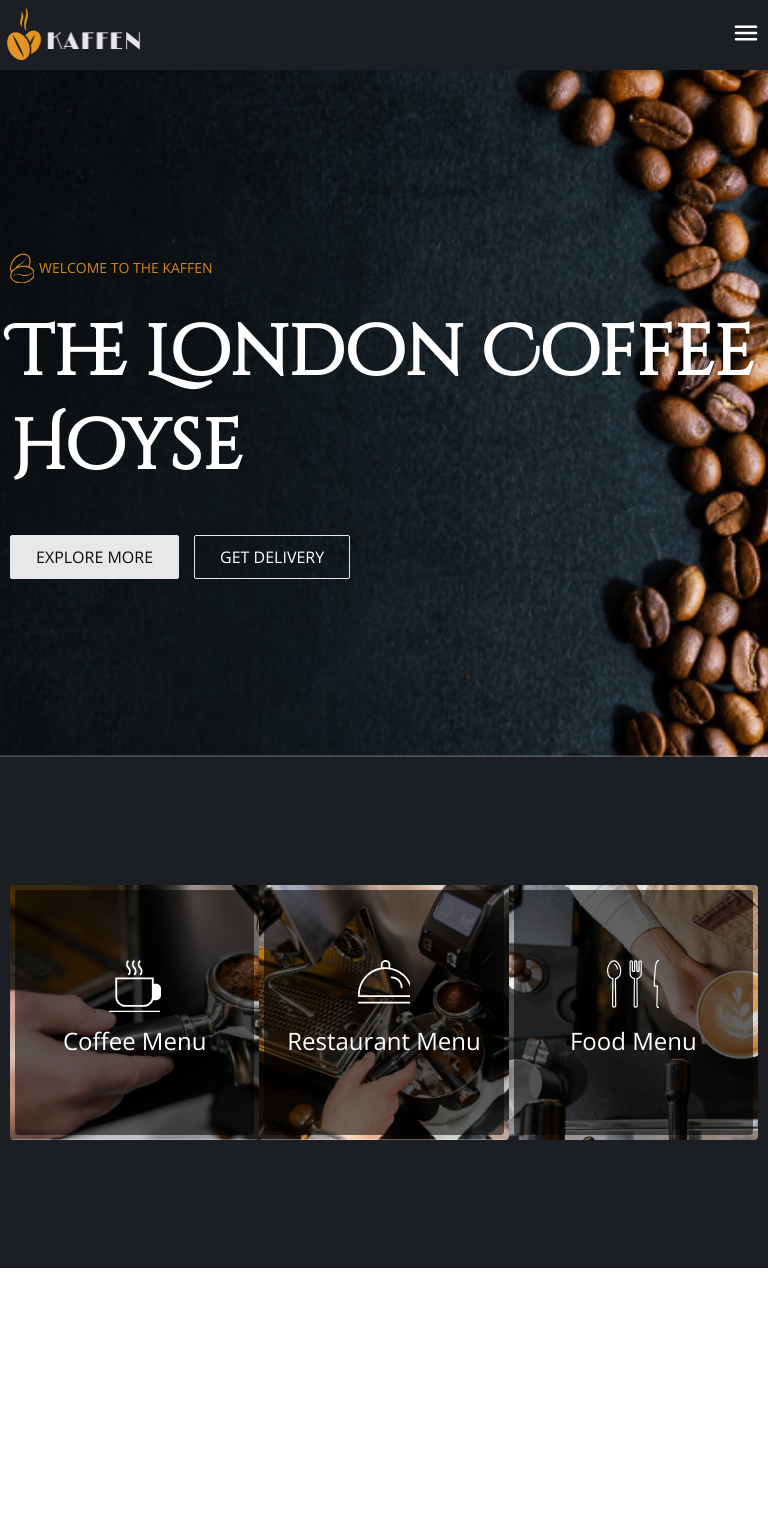
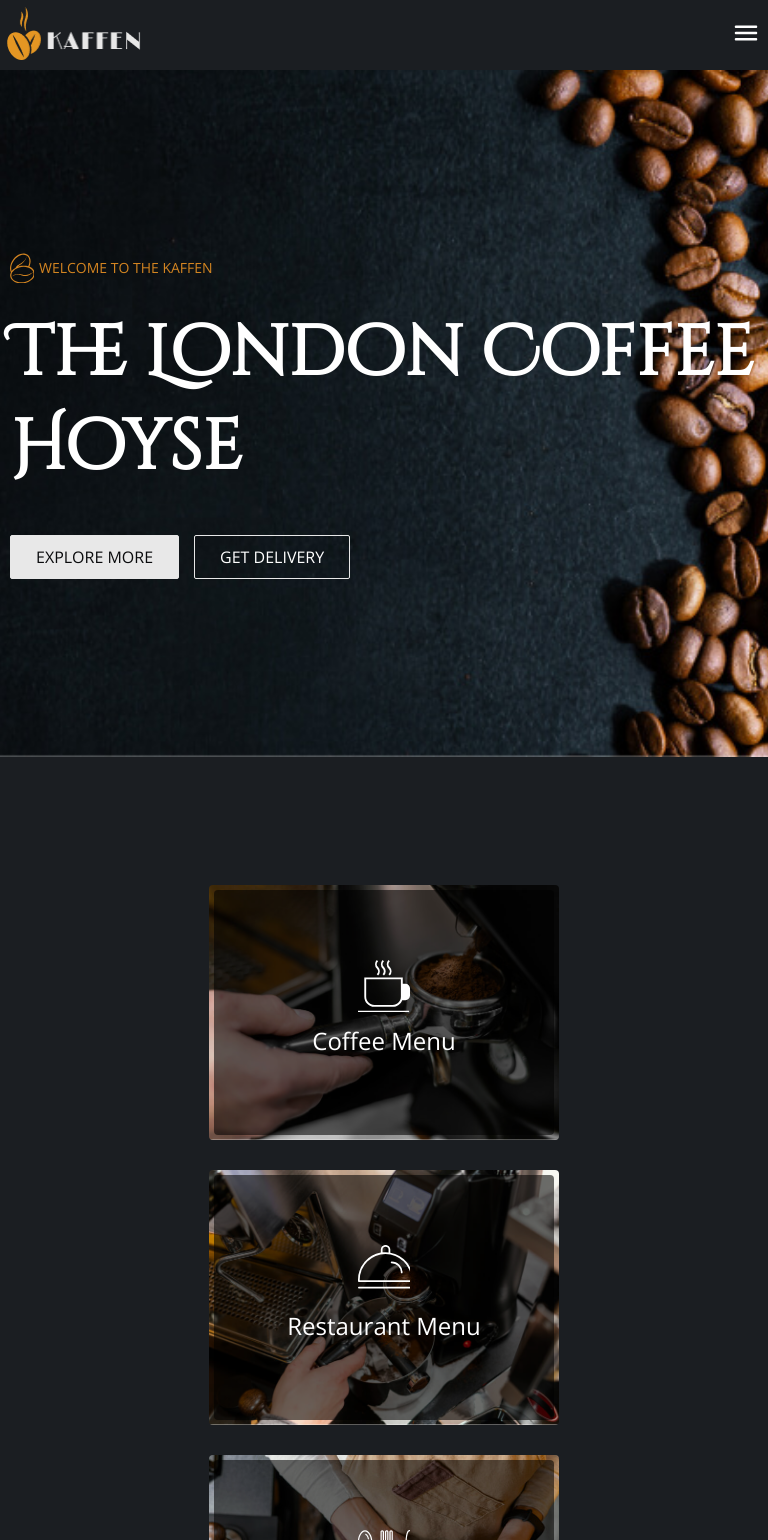
Before and after one commit to Komron-Mirzo/coffee-react-app, a React (Create React App) app: page / in a window 768 px wide. Shown: the top 1540 px of the page. Before the commit the page ends 1268 px from the top, so only its background shows below. Built offline with nearby package versions, Linux system fonts and the light colour scheme.

Commit message:
Catalog style is fixed

```diff
--- a/src/components/About/About.css
+++ b/src/components/About/About.css
@@ -1,6 +1,14 @@
 .catalog-card {
     padding: 5px;
     border-radius: 4px;
+}
+
+.catalog-card:hover {
+    padding: 0px;
+}
+
+.catalog-card:hover>.catalog-overlay {
+    background: #D48521;
 }
 
 .icon-class {
@@ -37,3 +45,27 @@
     flex-direction: row;
     justify-content: space-between;
 }
+
+@media (min-width: 768px) and (max-width: 1100px) {
+    .catalog-menu {
+        display: flex;
+        flex-wrap: wrap;
+        justify-content: space-around;
+    }
+
+    .catalog-card {
+        margin-bottom: 40px;
+    }
+}
+
+@media (max-width: 768px) {
+    .catalog-menu {
+        display: block;
+    }
+
+    .catalog-card {
+        margin-bottom: 30px;
+        margin-left: auto;
+        margin-right: auto;
+    }
+}
--- a/src/components/About/Catalog.js
+++ b/src/components/About/Catalog.js
@@ -10,7 +10,6 @@ function Catalog({ backImg, icon, title }) {
         background: `url(${backImg})`,
         backgroundSize: "cover",
         borderRadius: "4px",
-
     }
 
     const titleStyle = {
```
